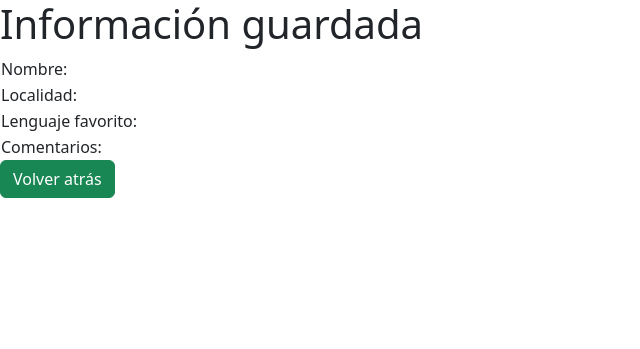
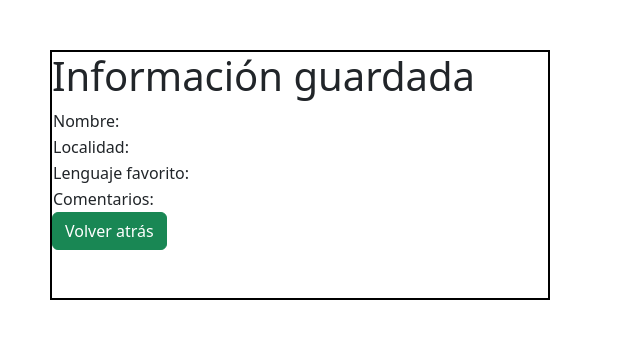
Before and after one commit to CamCasG/Encuesta_Dojo, a Flask app: page /resultados in a window 1280 px wide. Shown: the top 349 px of the page, without its empty margins (0-640 px from the left). Run offline with Flask 2, Linux system fonts and the light colour scheme.

Commit message:
Update resultados.html

```diff
--- a/templates/resultados.html
+++ b/templates/resultados.html
@@ -8,8 +8,9 @@
     <link href="https://cdn.jsdelivr.net/npm/bootstrap@5.2.1/dist/css/bootstrap.min.css" rel="stylesheet" integrity="sha384-iYQeCzEYFbKjA/T2uDLTpkwGzCiq6soy8tYaI1GyVh/UjpbCx/TYkiZhlZB6+fzT" crossorigin="anonymous">
     <link rel="stylesheet" type="text/css" href="{{ url_for('static', filename='style.css') }}">
 </head>
-<body>
+<body class="container_2">
 
+    <div class="tabla">
     <h1>Información guardada</h1>
 
     <table>
@@ -31,7 +32,8 @@
         </tr>
     </table>
 
+    <a class="btn btn-success" href="/" role="button">Volver atrás</a>
+    </div>
 
-    <a class="btn btn-success" href="/" role="button">Volver atrás</a>
 </body>
 </html>
```
